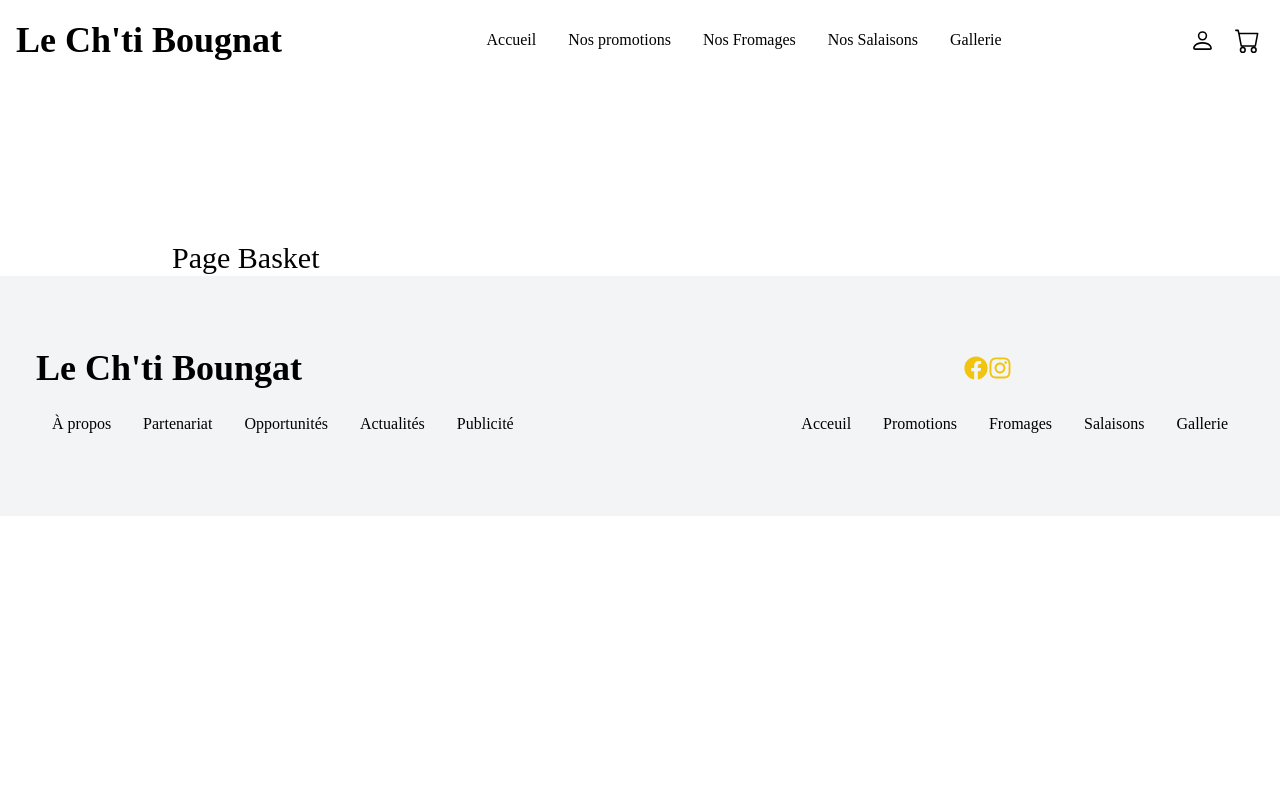
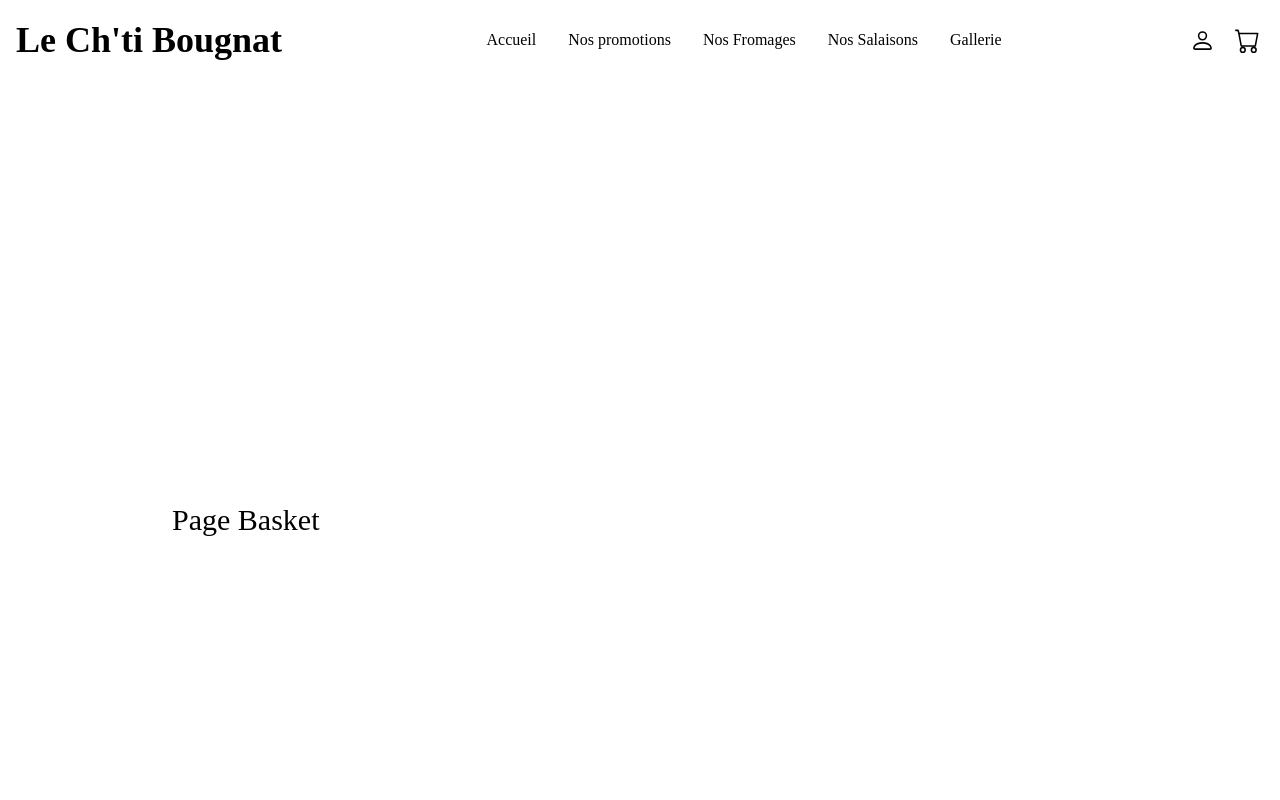
Before and after one commit to lucasglorieux/chti-bougnat, a React (Create React App) app: page /basket in a window 1280 px wide. Shown: the top 800 px of the page. Built offline with nearby package versions, Linux system fonts and the light colour scheme.

Commit message:
push avant demo dylan

```diff
--- a/src/components/Footer.jsx
+++ b/src/components/Footer.jsx
@@ -4,7 +4,7 @@ import {Link} from 'react-scroll';
 
 const Footer = () => {
   return (
-    <div className='abolsute w-full bg-gray-100 py-16'>
+    <div className='absolute w-full bg-gray-100 py-16'>
         <div className='max-w-[1240px] mx-auto flex flex-col px-4'>
           <div className='sm:flex text-center justify-between items-center'>
             <h1>Le Ch'ti Boungat</h1>
--- a/src/components/PromotionCard.jsx
+++ b/src/components/PromotionCard.jsx
@@ -34,9 +34,10 @@ const Container = styled.div`
     transform: scale(1.1);
   }
 `;
+
 const Image = styled.img`
-  height: 75%;
-  width:75%
+  height: 80%;
+  width: 80%
   z-index: 1;
 `;
 
@@ -61,7 +62,7 @@ const PromotionCard = ({item}) => {
     <div className='border rounded-medium shadow-xl'>
     <Container>
       <div>
-      <Image src={item.img} loading="eager" alt='/' className='hover:scale-105 duration-500'/>
+      <Image src={item.img} loading="eager" alt='/'/>
       <div className=' absolute top-0 left-0 w-full h-full'>
 
       </div>
--- a/src/pages/Basket.jsx
+++ b/src/pages/Basket.jsx
@@ -4,7 +4,7 @@ import Navbar2 from '../components/Navbar2'
 
 const basket = () => {
   return (
-    <div>
+    <div className='w-full h-screen relative'>
         <Navbar2 />
         <div className='max-w-[1000px] mx-auto  px-8 flex flex-col justify-center h-full'>
             <p className='mt-60 text-3xl'>Page Basket</p>
--- a/src/pages/Home.jsx
+++ b/src/pages/Home.jsx
@@ -11,6 +11,8 @@ const Home = () => {
         <Hero />
         <Promotions />
         <Cheeses />
+
+
     </div>
   )
 }
```
